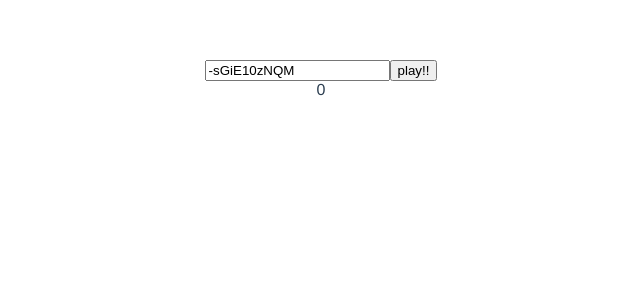
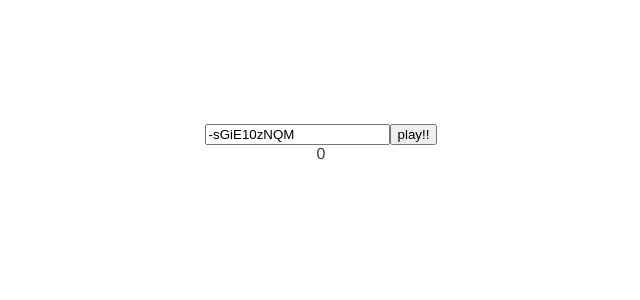
Before and after one commit to tamanugi/youtube-multi-subtitle-player, a Vue app: page /#/ in a window 1280 px wide. Shown: the top 300 px of the page, without its empty margins (319-959 px from the left). Built offline with nearby package versions, Linux system fonts and the light colour scheme.

Commit message:
fix subtitle area size

```diff
--- a/src/components/Player.vue
+++ b/src/components/Player.vue
@@ -1,8 +1,8 @@
 <template>
   <div class="player">
     <div id="video-player"></div>
-    <div>{{ subtitle_ja }}</div>
-    <div>{{ subtitle_en }}</div>
+    <div class="subtitle">{{ subtitle_ja }}</div>
+    <div class="subtitle">{{ subtitle_en }}</div>
     <div>
       <input type="text" v-model="videoid"><button v-on:click="loadYoutube">play!!</button>
     </div>
@@ -106,4 +106,8 @@ li {
 a {
   color: #42b983;
 }
+
+.subtitle {
+  height: 32px;
+}
 </style>
```
